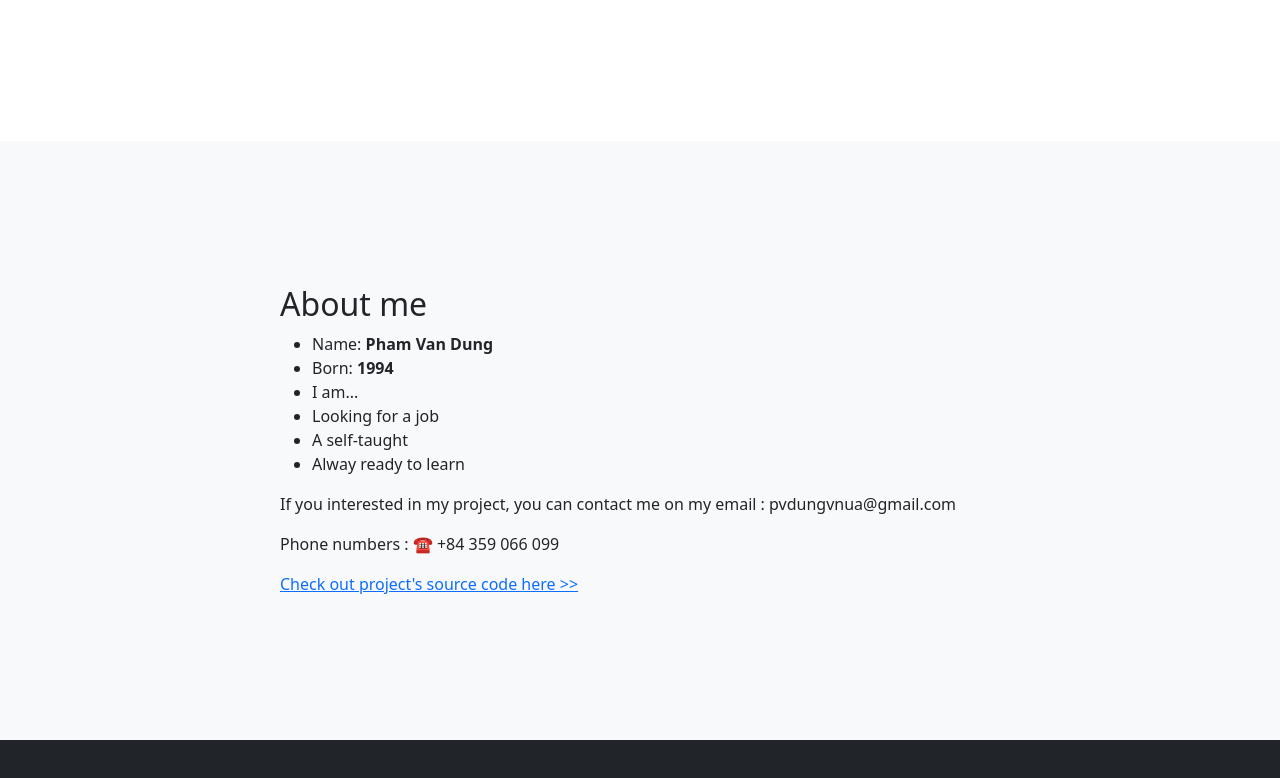
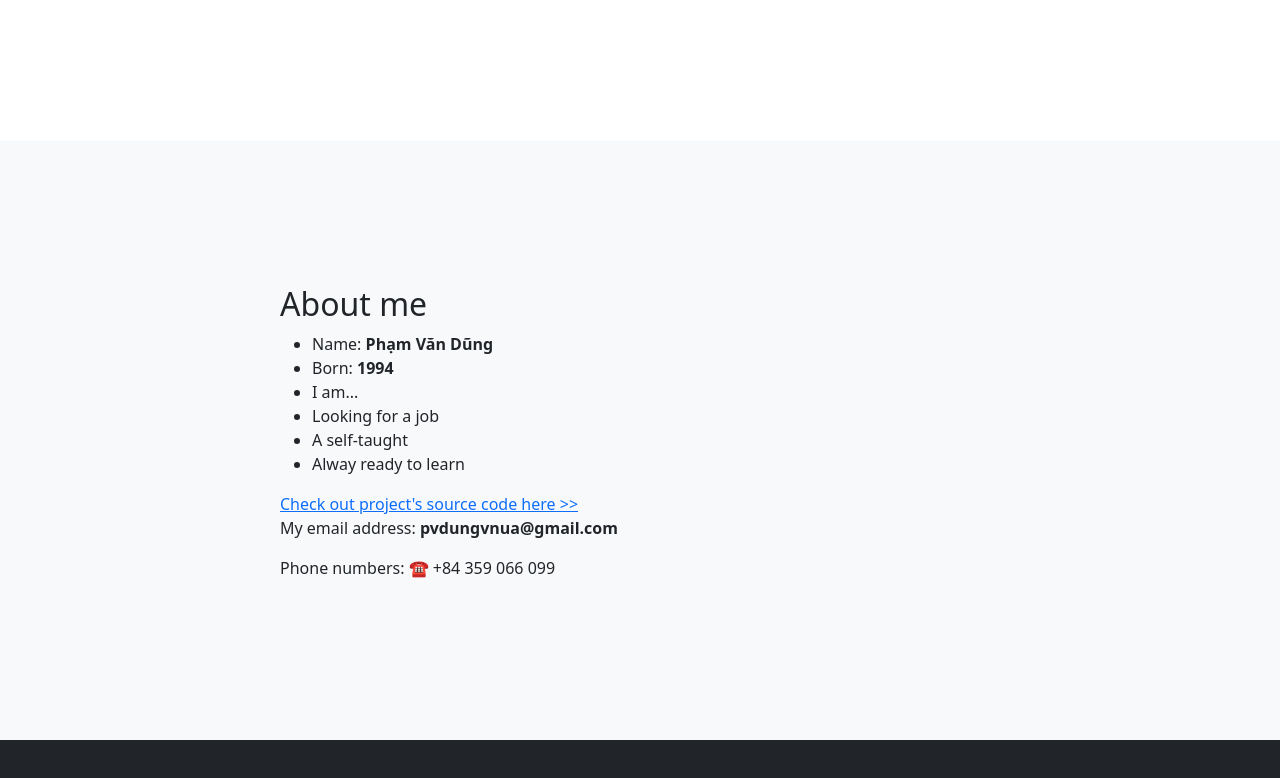
Before and after one commit to AndyPham1394/projectxyz, a website: page views/index.html in a window 1280 px wide. Shown: the part 1916-2694 px from the top of the page. Drawn offline with nearby package versions, Linux system fonts and the light colour scheme; files that its build step writes are made by us from their sources.

Commit message:
rewrite comment

```diff
--- a/views/index.html
+++ b/views/index.html
@@ -129,21 +129,18 @@
           <div class="col-lg-8">
             <h2>About me</h2>
             <ul>
-              <li>Name: <b>Pham Van Dung</b></li>
+              <li>Name: <b>Phạm Văn Dũng</b></li>
               <li>Born: <b>1994</b></li>
               <li>I am...</li>
               <li>Looking for a job</li>
               <li>A self-taught</li>
               <li>Alway ready to learn</li>
             </ul>
-            <p>
-              If you interested in my project, you can contact me on my email :
-              pvdungvnua@gmail.com
-            </p>
-            <p>Phone numbers : &phone; +84 359 066 099</p>
             <a href="https://github.com/AndyPham1394/projectxyz"
               >Check out project's source code here >></a
             >
+            <p>My email address: <b>pvdungvnua@gmail.com</b></p>
+            <p>Phone numbers: &phone; +84 359 066 099</p>
           </div>
         </div>
       </div>
```
